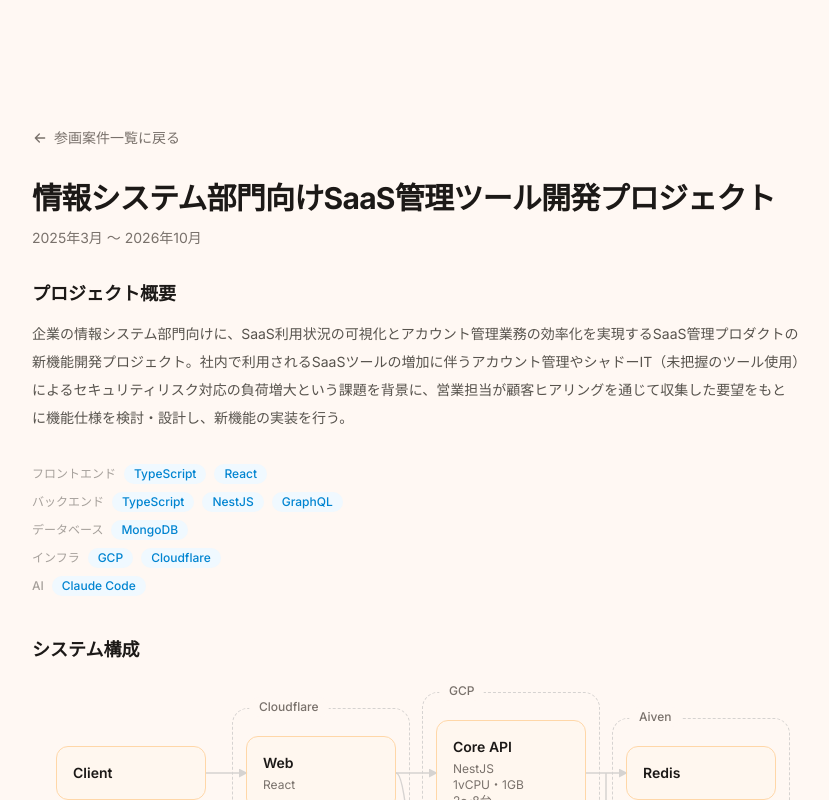
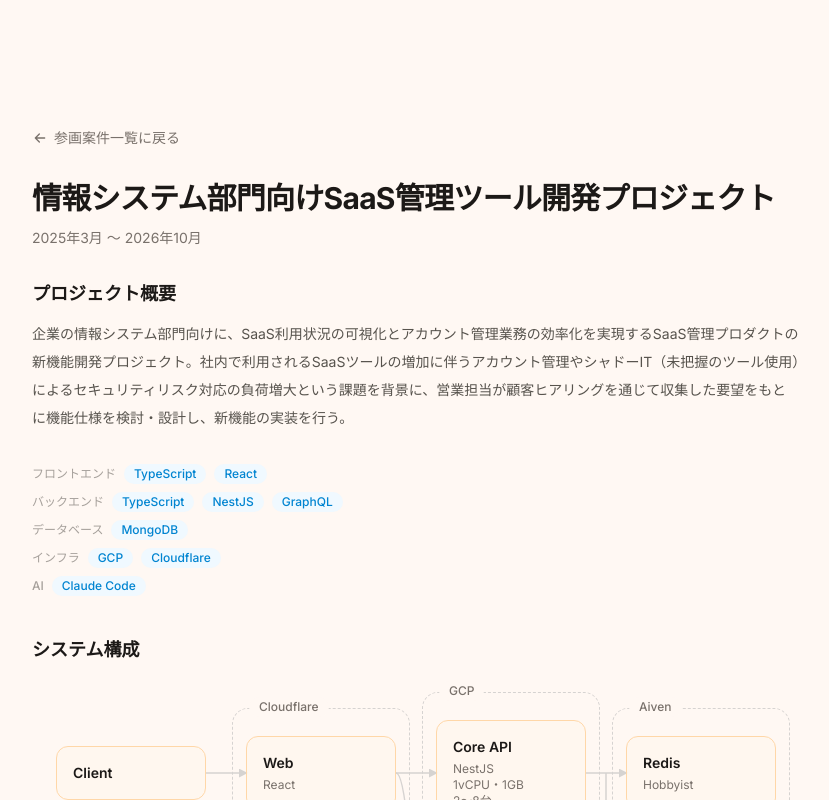
Before and after one commit to daikiku10/bayan-top-page, a Next.js app: page /engagements/4 in a window 1280 px wide. Shown: the top 800 px of the page, without its empty margins (224-1053 px from the left). Built offline with nearby package versions, Linux system fonts and the light colour scheme.

Commit message:
システム構成図のRedisにHobbyistプランを追記
Co-Authored-By: Claude Opus 5.5 <noreply@anthropic.com>
Claude-Session: https://claude.ai/code/session_01Fj4eqJN89zCWLn984GRjcy

```diff
--- a/src/data/engagements.ts
+++ b/src/data/engagements.ts
@@ -79,7 +79,7 @@ export const engagements: Engagement[] = [
         { id: "cube", label: "Cube API", column: 2, row: 2 },
         { id: "mongodb", label: "MongoDB", detail: "M30", column: 3, row: 1 },
         { id: "postgresql", label: "PostgreSQL", column: 3, row: 2 },
-        { id: "redis", label: "Redis", column: 3, row: 0 },
+        { id: "redis", label: "Redis", detail: "Hobbyist", column: 3, row: 0 },
       ],
       edges: [
         { from: "client", to: "cloudflare" },
```
